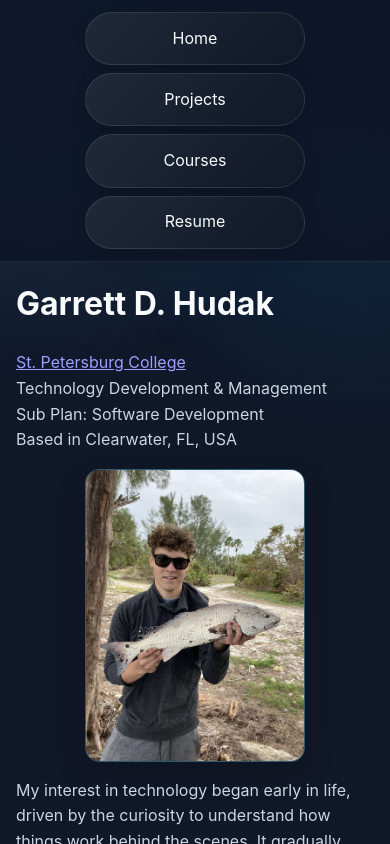
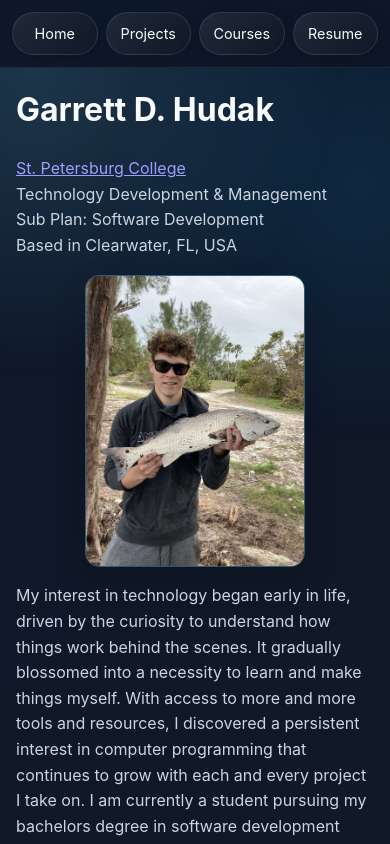
Before and after one commit to Garhuda/Portfolio-Site-React-, a React (Create React App) app: page / in a window 390 px wide. Shown: the top 844 px of the page. Built offline with nearby package versions, Linux system fonts and the light colour scheme.

Commit message:
Update app title and favicon for Portfolio site

```diff
--- a/public/index.html
+++ b/public/index.html
@@ -2,7 +2,8 @@
 <html lang="en">
   <head>
     <meta charset="utf-8" />
-    <link rel="icon" href="%PUBLIC_URL%/favicon.ico" />
+    <link rel="icon" type="image/png" href="%PUBLIC_URL%/resources/favicon.png" />
+    <link rel="shortcut icon" href="%PUBLIC_URL%/resources/favicon.png" />
     <meta name="viewport" content="width=device-width, initial-scale=1" />
     <meta name="theme-color" content="#000000" />
     <meta
--- a/src/Components/Components.css
+++ b/src/Components/Components.css
@@ -31,6 +31,24 @@
   border-color: #61dafb;
   transform: translateY(-2px) scale(1.02);
   background: linear-gradient(135deg, #273449 0%, #172033 100%);
+}
+
+@media screen and (max-width: 620px) {
+  .navbar {
+    flex-wrap: nowrap;
+    justify-content: space-between;
+    overflow-x: hidden;
+    padding: 0.75rem 0.9rem;
+    gap: 0.5rem;
+  }
+
+  .NavButton {
+    width: auto;
+    flex: 1 1 22%;
+    min-width: 0;
+    padding: 0.55rem 0.6rem;
+    font-size: 0.9rem;
+  }
 }
 
 .ImageButton {
```
Also changed, not shown: public/manifest.json.
